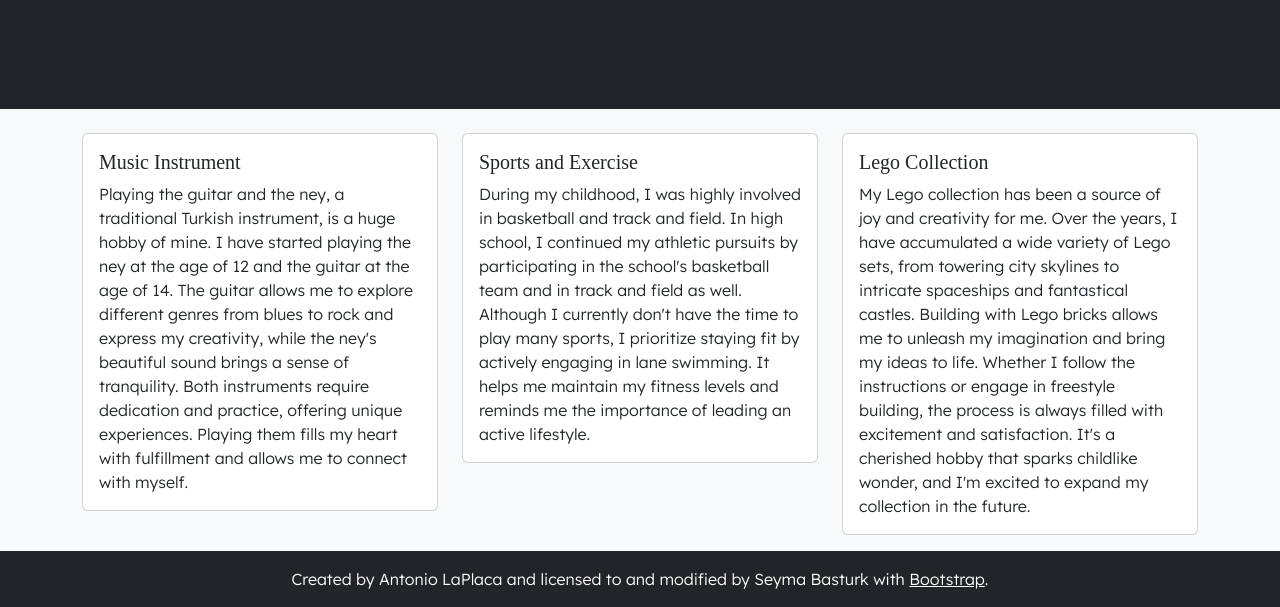
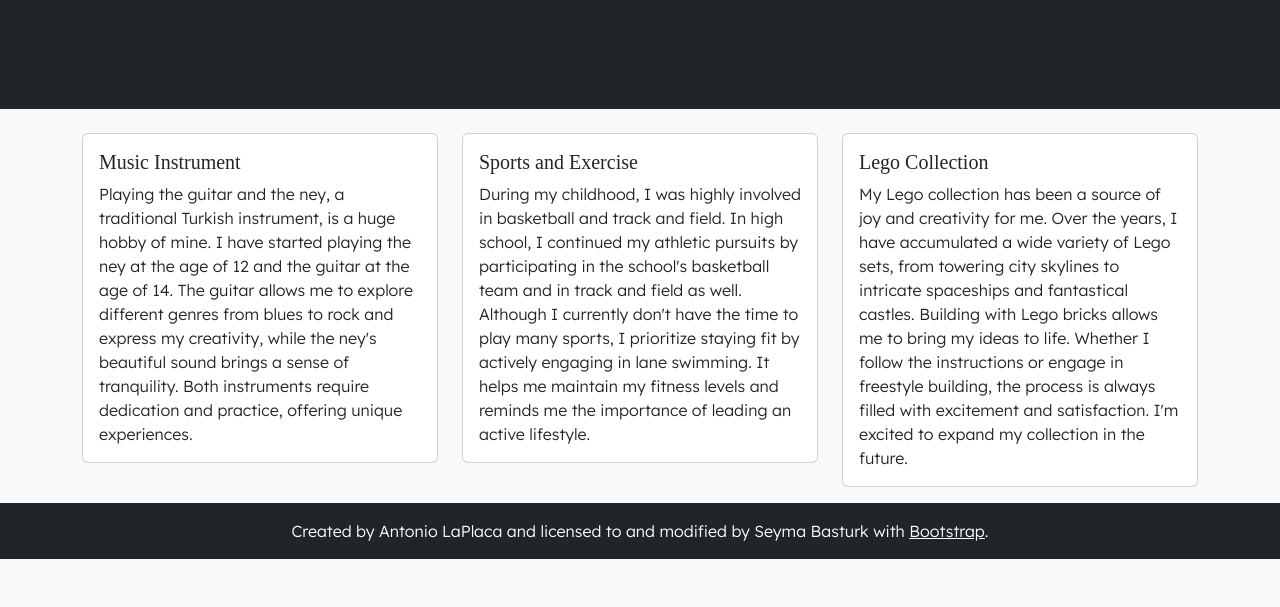
Before and after one commit to jarvisbast/jarvisbast.github.io, a plain HTML site: page other.html in a window 1280 px wide. Shown: the part 301-908 px from the top of the page. After the commit the page ends 860 px from the top, so only its background shows below. Drawn offline with nearby package versions, Linux system fonts and the light colour scheme; a web font is replaced by a local one.

Commit message:
Update other.html

```diff
--- a/other.html
+++ b/other.html
@@ -87,7 +87,7 @@
                 <!--<img src="/img/image0.jpg" class="card-img-top" alt="Playing guitar">-->
                 <div class="card-body">
                   <h5 class="card-title">Music Instrument</h5>
-                  <p class="card-text">Playing the guitar and the ney, a traditional Turkish instrument, is a huge hobby of mine. I have started playing the ney at the age of 12 and the guitar at the age of 14. The guitar allows me to explore different genres from blues to rock and express my creativity, while the ney's beautiful sound brings a sense of tranquility. Both instruments require dedication and practice, offering unique experiences. Playing them fills my heart with fulfillment and allows me to connect with myself.</p>
+                  <p class="card-text">Playing the guitar and the ney, a traditional Turkish instrument, is a huge hobby of mine. I have started playing the ney at the age of 12 and the guitar at the age of 14. The guitar allows me to explore different genres from blues to rock and express my creativity, while the ney's beautiful sound brings a sense of tranquility. Both instruments require dedication and practice, offering unique experiences.</p>
                 </div>
               </a>
             </div>
@@ -109,7 +109,7 @@
                 <!--<img src="/img/Picture5.jpg" class="card-img-top" alt="Lego Picture">-->
                 <div class="card-body">
                   <h5 class="card-title">Lego Collection</h5>
-                  <p class="card-text">My Lego collection has been a source of joy and creativity for me. Over the years, I have accumulated a wide variety of Lego sets, from towering city skylines to intricate spaceships and fantastical castles. Building with Lego bricks allows me to unleash my imagination and bring my ideas to life. Whether I follow the instructions or engage in freestyle building, the process is always filled with excitement and satisfaction. It's a cherished hobby that sparks childlike wonder, and I'm excited to expand my collection in the future.</p>
+                  <p class="card-text">My Lego collection has been a source of joy and creativity for me. Over the years, I have accumulated a wide variety of Lego sets, from towering city skylines to intricate spaceships and fantastical castles. Building with Lego bricks allows me to bring my ideas to life. Whether I follow the instructions or engage in freestyle building, the process is always filled with excitement and satisfaction. I'm excited to expand my collection in the future.</p>
                 </div>
               </div>
             </div>
```
